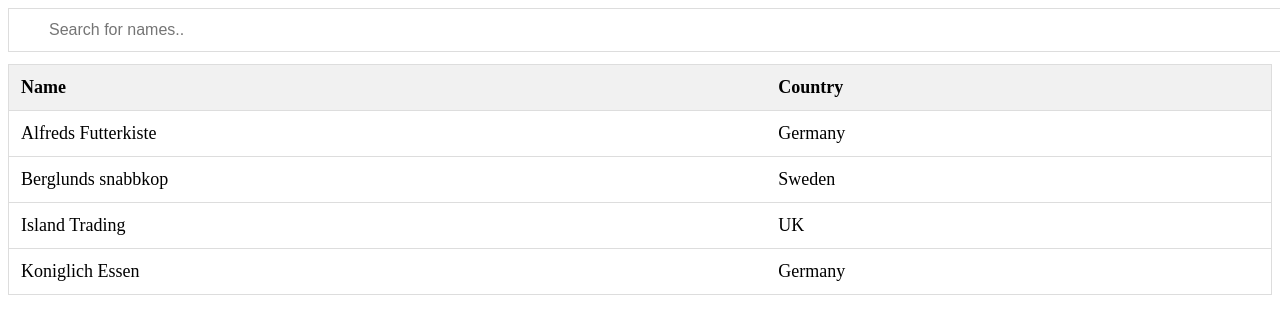
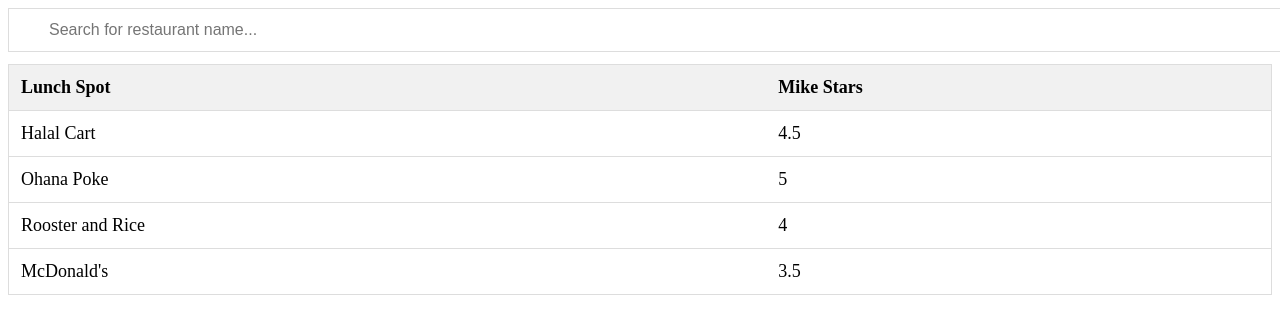
Before and after one commit to fulltimemike/fulltimemike.github.io, a plain HTML site: page index.html in a window 1280 px wide. Shown: the top 334 px of the page. Drawn offline with Linux system fonts and the light colour scheme.

Commit message:
Updated restaurants

```diff
--- a/index.html
+++ b/index.html
@@ -28,28 +28,28 @@ function myFunction() {
 }
 </script>
 
-<input type="text" id="myInput" onkeyup="myFunction()" placeholder="Search for names..">
+<input type="text" id="myInput" onkeyup="myFunction()" placeholder="Search for restaurant name...">
 
 <table id="myTable">
   <tr class="header">
-    <th style="width:60%;">Name</th>
-    <th style="width:40%;">Country</th>
+    <th style="width:60%;">Lunch Spot</th>
+    <th style="width:40%;">Mike Stars</th>
   </tr>
   <tr>
-    <td>Alfreds Futterkiste</td>
-    <td>Germany</td>
+    <td>Halal Cart</td>
+    <td>4.5</td>
   </tr>
   <tr>
-    <td>Berglunds snabbkop</td>
-    <td>Sweden</td>
+    <td>Ohana Poke</td>
+    <td>5</td>
   </tr>
   <tr>
-    <td>Island Trading</td>
-    <td>UK</td>
+    <td>Rooster and Rice</td>
+    <td>4</td>
   </tr>
   <tr>
-    <td>Koniglich Essen</td>
-    <td>Germany</td>
+    <td>McDonald's</td>
+    <td>3.5</td>
   </tr>
 </table>
 
```
